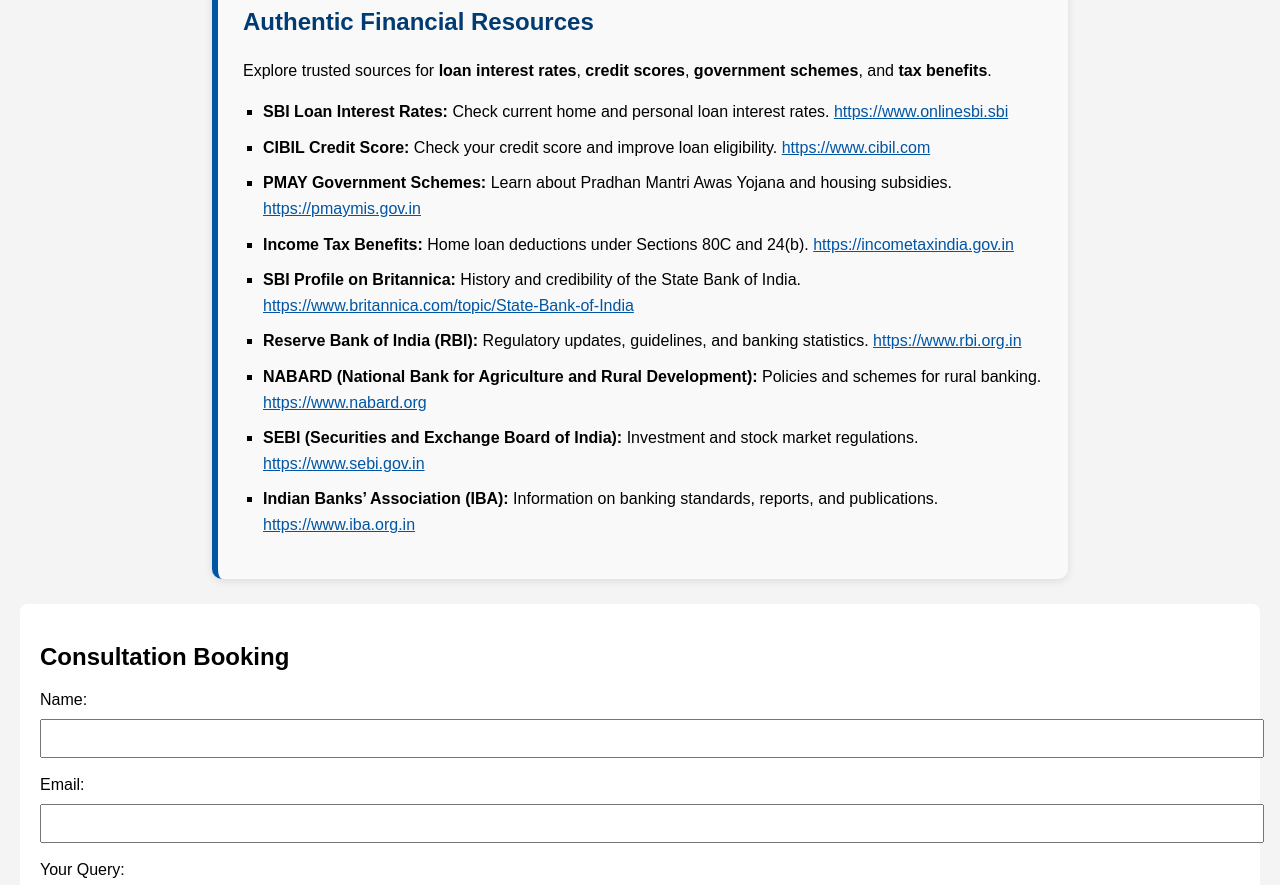
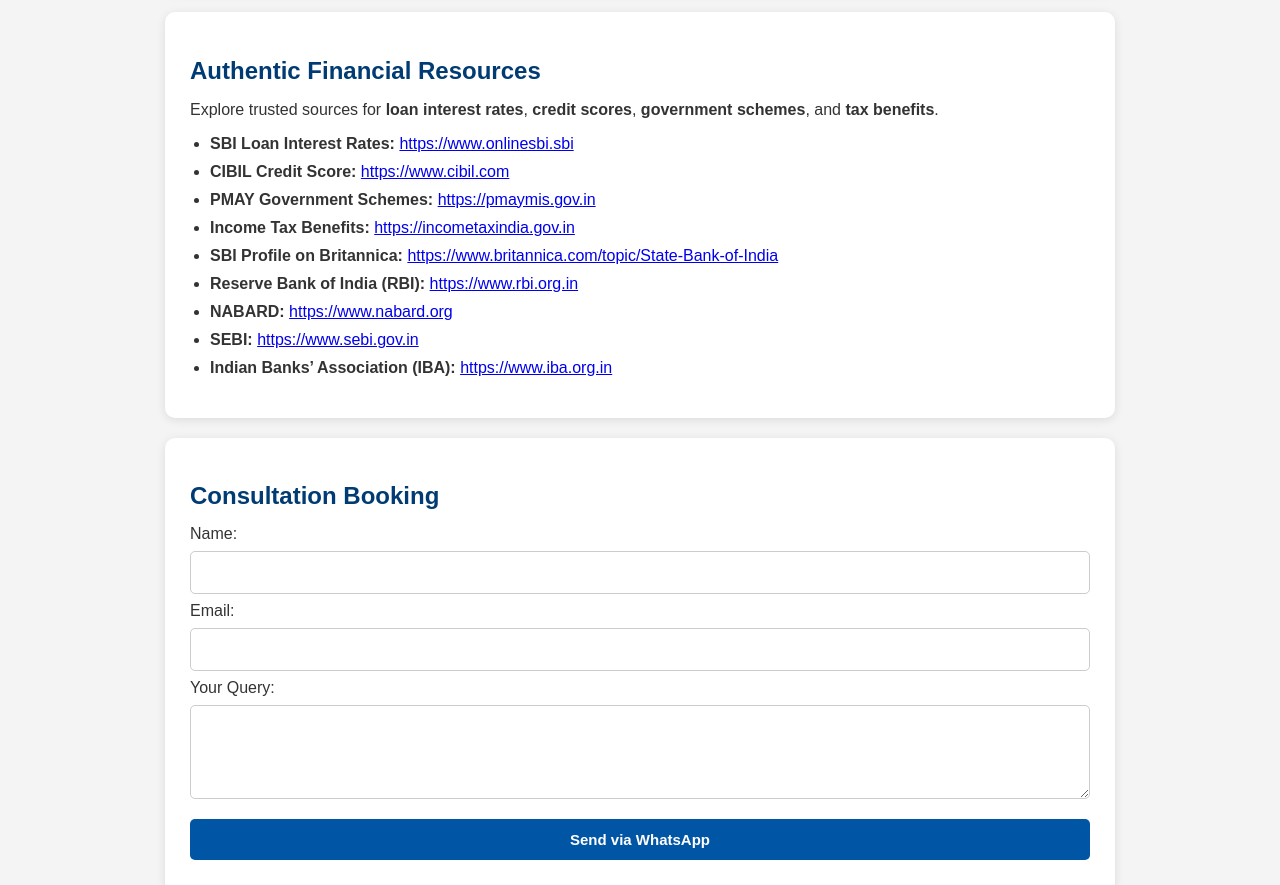
Before and after one commit to surabh-data/Home-Loan-Solutions, a plain HTML site: page index.html in a window 1280 px wide. Shown: the part 936-1821 px from the top of the page. Drawn offline with nearby package versions, Linux system fonts and the light colour scheme.

Commit message:
U1.3.html
Added java and script file

```diff
--- a/index.html
+++ b/index.html
@@ -1,22 +1,10 @@
-
 <!DOCTYPE html>
 <html lang="en">
 <head>
     <meta charset="UTF-8">
     <title>Home Loan Solutions by Retired SBI Officer</title>
     <meta name="viewport" content="width=device-width, initial-scale=1">
-    <style>
-        body { font-family: Arial, sans-serif; margin: 0; padding: 0; background-color: #f4f4f4; }
-        header { background-color: #003366; color: white; padding: 20px; text-align: center; }
-        nav { background-color: #0055a5; padding: 10px; text-align: center; }
-        nav a { color: white; margin: 0 15px; text-decoration: none; font-weight: bold; }
-        section { padding: 20px; background-color: white; margin: 20px; border-radius: 8px; }
-        footer { background-color: #003366; color: white; text-align: center; padding: 10px; }
-        form input, form textarea, form button { width: 100%; padding: 10px; margin-top: 10px; }
-        form button { background-color: #0055a5; color: white; border: none; cursor: pointer; }
-        form button:hover { background-color: #003366; }
-        img.logo { max-height: 80px; }
-    </style>
+    <link rel="stylesheet" href="styles.css">
 </head>
 <body>
 
@@ -32,18 +20,19 @@
     <a href="#knowledge">Loan Knowledge Hub</a>
     <a href="#references">References</a>
     <a href="#consultation">Consultation</a>
+    <a href="#emi-calculator">EMI Calculator</a>
     <a href="#faqs">FAQs</a>
     <a href="#contact">Contact</a>
 </nav>
 
 <section id="home">
     <h2>Welcome</h2>
-    <p>This website is dedicated to helping individuals understand and navigate the process of obtaining home loans in India. For now the loans can be provided mainly in Delhi-NCR region. With years of experience at SBI, our founder offers free consultation to guide you through every step.</p>
+    <p>This website helps individuals understand and navigate home loans in India, primarily in the Delhi-NCR region. Our founder, a retired SBI officer, offers free consultation to guide you through every step.</p>
 </section>
 
 <section id="about">
     <h2>About</h2>
-    <p>Our founder is a retired officer from the State Bank of India with decades of experience in banking and loan services. He now dedicates his time to help people secure home loans without any consultation charges.</p>
+    <p>Our founder is a retired officer from SBI with decades of experience in banking and loan services, now dedicated to helping people secure home loans with zero consultation charges.</p>
 </section>
 
 <section id="knowledge">
@@ -57,109 +46,36 @@
     </ul>
 </section>
 
-<section id="references" style="
-  background-color: #f9f9f9;
-  padding: 25px;
-  margin: 25px auto;
-  border-left: 6px solid #0055a5;
-  border-radius: 10px;
-  max-width: 800px;
-  box-shadow: 0 2px 8px rgba(0, 0, 0, 0.1);
-  font-family: Arial, sans-serif;
-  line-height: 1.6;
-">
-  <h2 style="color: #003b73; margin-bottom: 15px;">Authentic Financial Resources</h2>
-  <p style="margin-bottom: 15px;">
-    Explore trusted sources for <strong>loan interest rates</strong>, <strong>credit scores</strong>,
-    <strong>government schemes</strong>, and <strong>tax benefits</strong>.
-  </p>
-  <ul style="list-style-type: square; padding-left: 20px;">
-    <li style="margin-bottom: 10px;">
-      <strong>SBI Loan Interest Rates:</strong> Check current home and personal loan interest rates.
-      <a href="https://www.onlinesbi.sbi" target="_blank" style="color: #0055a5; text-decoration: underline;">
-        https://www.onlinesbi.sbi
-      </a>
-    </li>
-    <li style="margin-bottom: 10px;">
-      <strong>CIBIL Credit Score:</strong> Check your credit score and improve loan eligibility.
-      <a href="https://www.cibil.com" target="_blank" style="color: #0055a5; text-decoration: underline;">
-        https://www.cibil.com
-      </a>
-    </li>
-    <li style="margin-bottom: 10px;">
-      <strong>PMAY Government Schemes:</strong> Learn about Pradhan Mantri Awas Yojana and housing subsidies.
-      <a href="https://pmaymis.gov.in" target="_blank" style="color: #0055a5; text-decoration: underline;">
-        https://pmaymis.gov.in
-      </a>
-    </li>
-    <li style="margin-bottom: 10px;">
-      <strong>Income Tax Benefits:</strong> Home loan deductions under Sections 80C and 24(b).
-      <a href="https://incometaxindia.gov.in" target="_blank" style="color: #0055a5; text-decoration: underline;">
-        https://incometaxindia.gov.in
-      </a>
-    </li>
-    <li style="margin-bottom: 10px;">
-      <strong>SBI Profile on Britannica:</strong> History and credibility of the State Bank of India.
-      <a href="https://www.britannica.com/topic/State-Bank-of-India" target="_blank" style="color: #0055a5; text-decoration: underline;">
-        https://www.britannica.com/topic/State-Bank-of-India
-      </a>
-    </li>
-    <li style="margin-bottom: 10px;">
-      <strong>Reserve Bank of India (RBI):</strong> Regulatory updates, guidelines, and banking statistics.
-      <a href="https://www.rbi.org.in" target="_blank" style="color: #0055a5; text-decoration: underline;">
-        https://www.rbi.org.in
-      </a>
-    </li>
-    <li style="margin-bottom: 10px;">
-      <strong>NABARD (National Bank for Agriculture and Rural Development):</strong> Policies and schemes for rural banking.
-      <a href="https://www.nabard.org" target="_blank" style="color: #0055a5; text-decoration: underline;">
-        https://www.nabard.org
-      </a>
-    </li>
-    <li style="margin-bottom: 10px;">
-      <strong>SEBI (Securities and Exchange Board of India):</strong> Investment and stock market regulations.
-      <a href="https://www.sebi.gov.in" target="_blank" style="color: #0055a5; text-decoration: underline;">
-        https://www.sebi.gov.in
-      </a>
-    </li>
-    <li>
-      <strong>Indian Banks’ Association (IBA):</strong> Information on banking standards, reports, and publications.
-      <a href="https://www.iba.org.in" target="_blank" style="color: #0055a5; text-decoration: underline;">
-        https://www.iba.org.in
-      </a>
-    </li>
+<section id="references">
+    <h2>Authentic Financial Resources</h2>
+    <p>Explore trusted sources for <strong>loan interest rates</strong>, <strong>credit scores</strong>, <strong>government schemes</strong>, and <strong>tax benefits</strong>.</p>
+    <ul>
+        <li><strong>SBI Loan Interest Rates:</strong> <a href="https://www.onlinesbi.sbi" target="_blank">https://www.onlinesbi.sbi</a></li>
+        <li><strong>CIBIL Credit Score:</strong> <a href="https://www.cibil.com" target="_blank">https://www.cibil.com</a></li>
+        <li><strong>PMAY Government Schemes:</strong> <a href="https://pmaymis.gov.in" target="_blank">https://pmaymis.gov.in</a></li>
+        <li><strong>Income Tax Benefits:</strong> <a href="https://incometaxindia.gov.in" target="_blank">https://incometaxindia.gov.in</a></li>
+        <li><strong>SBI Profile on Britannica:</strong> <a href="https://www.britannica.com/topic/State-Bank-of-India" target="_blank">https://www.britannica.com/topic/State-Bank-of-India</a></li>
+        <li><strong>Reserve Bank of India (RBI):</strong> <a href="https://www.rbi.org.in" target="_blank">https://www.rbi.org.in</a></li>
+        <li><strong>NABARD:</strong> <a href="https://www.nabard.org" target="_blank">https://www.nabard.org</a></li>
+        <li><strong>SEBI:</strong> <a href="https://www.sebi.gov.in" target="_blank">https://www.sebi.gov.in</a></li>
+        <li><strong>Indian Banks’ Association (IBA):</strong> <a href="https://www.iba.org.in" target="_blank">https://www.iba.org.in</a></li>
     </ul>
 </section>
-
 
 <section id="consultation">
     <h2>Consultation Booking</h2>
     <form onsubmit="sendToWhatsApp(); return false;">
-        <label for="name">Name:</label><br>
-        <input type="text" id="name" required><br><br>
+        <label for="name">Name:</label>
+        <input type="text" id="name" required>
 
-        <label for="email">Email:</label><br>
-        <input type="email" id="email" required><br><br>
+        <label for="email">Email:</label>
+        <input type="email" id="email" required>
 
-        <label for="message">Your Query:</label><br>
-        <textarea id="message" rows="4" required></textarea><br><br>
+        <label for="message">Your Query:</label>
+        <textarea id="message" rows="4" required></textarea>
 
         <button type="submit">Send via WhatsApp</button>
     </form>
-
-    <script>
-        function sendToWhatsApp() {
-            var name = document.getElementById("name").value;
-            var email = document.getElementById("email").value;
-            var message = document.getElementById("message").value;
-
-            var fullMessage = `Name: ${name}%0AEmail: ${email}%0AMessage: ${message}`;
-            var phoneNumber = "919149362770"; // Replace with your father's WhatsApp number
-
-            var whatsappURL = `https://wa.me/${phoneNumber}?text=${fullMessage}`;
-            window.open(whatsappURL, "_blank");
-        }
-    </script>
 </section>
 
 <section id="emi-calculator">
@@ -181,36 +97,6 @@
     </div>
 </section>
 
-https://cdnjs.cloudflare.com/ajax/libs/jspdf/2.5.1/jspdf.umd.min.js</script>
-<script>
-  let emiText = "";
-
-  function calculateEMI() {
-    const principal = parseFloat(document.getElementById("loanAmount").value);
-    const annualRate = parseFloat(document.getElementById("interestRate").value);
-    const years = parseFloat(document.getElementById("loanTenure").value);
-
-    const monthlyRate = annualRate / 12 / 100;
-    const months = years * 12;
-
-    const emi = (principal * monthlyRate * Math.pow(1 + monthlyRate, months)) /
-                (Math.pow(1 + monthlyRate, months) - 1);
-
-    const result = "Estimated Monthly EMI: ₹" + emi.toFixed(2);
-    document.getElementById("emiResult").innerText = result;
-
-    emiText = `Home Loan EMI Calculation\\n\\nLoan Amount: ₹${principal}\\nInterest Rate: ${annualRate}%\\nLoan Tenure: ${years} years\\n\\n${result}`;
-  }
-
-  function downloadPDF() {
-    const { jsPDF } = window.jspdf;
-    const doc = new jsPDF();
-    doc.setFontSize(14);
-    doc.text(emiText, 20, 30);
-    doc.save("EMI_Calculation.pdf");
-  }
-</script>
-
 <section id="faqs">
     <h2>FAQs</h2>
     <ul>
@@ -229,5 +115,8 @@ https://cdnjs.cloudflare.com/ajax/libs/jspdf/2.5.1/jspdf.umd.min.js</script>
     <p>&copy; 2025 Home Loan Help by Ex SBI. All rights reserved.</p>
 </footer>
 
+<script src="https://cdnjs.cloudflare.com/ajax/libs/jspdf/2.5.1/jspdf.umd.min.js"></script>
+<script src="scripts.js"></script>
+
 </body>
 </html>
```
Lines whose indentation alone changed are shown as unchanged.
